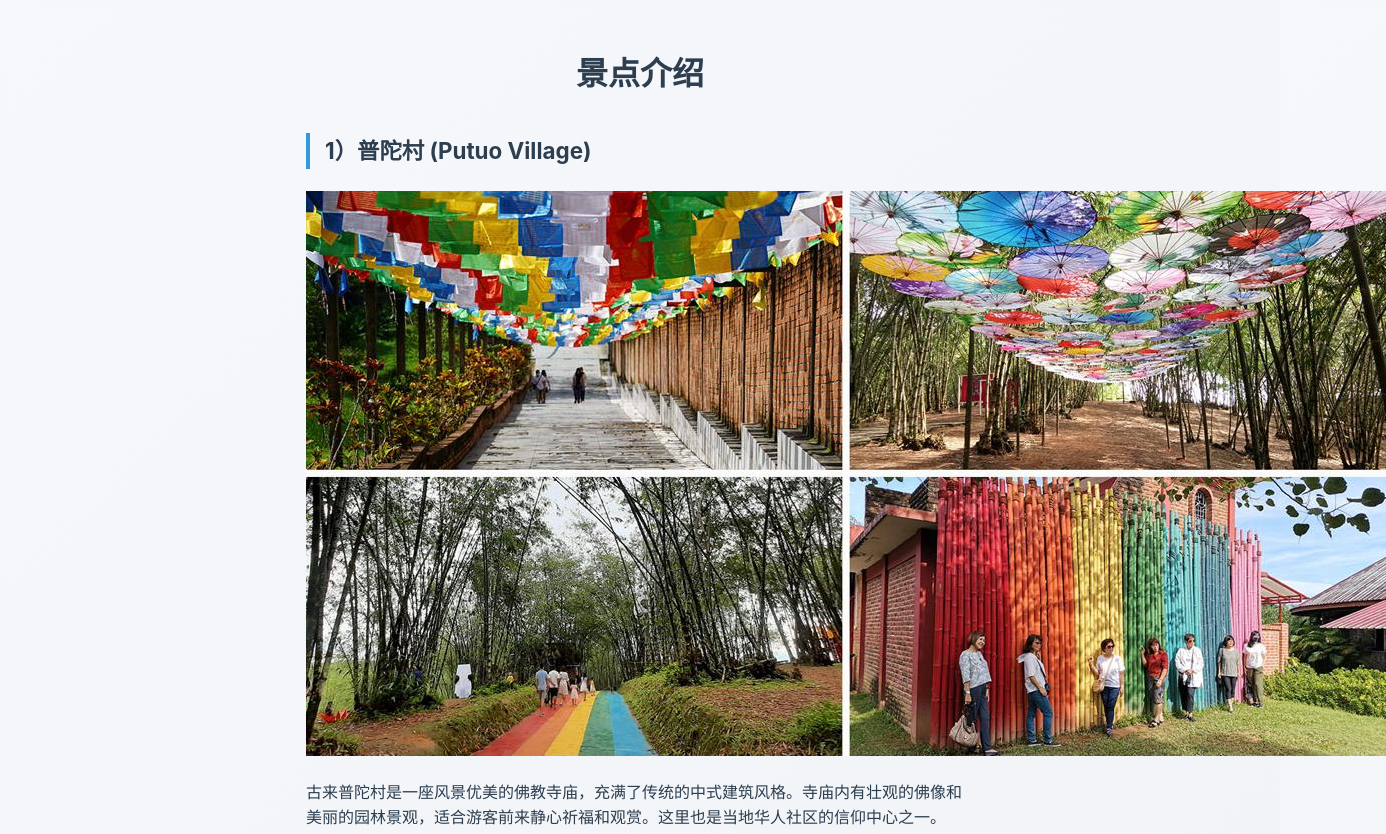
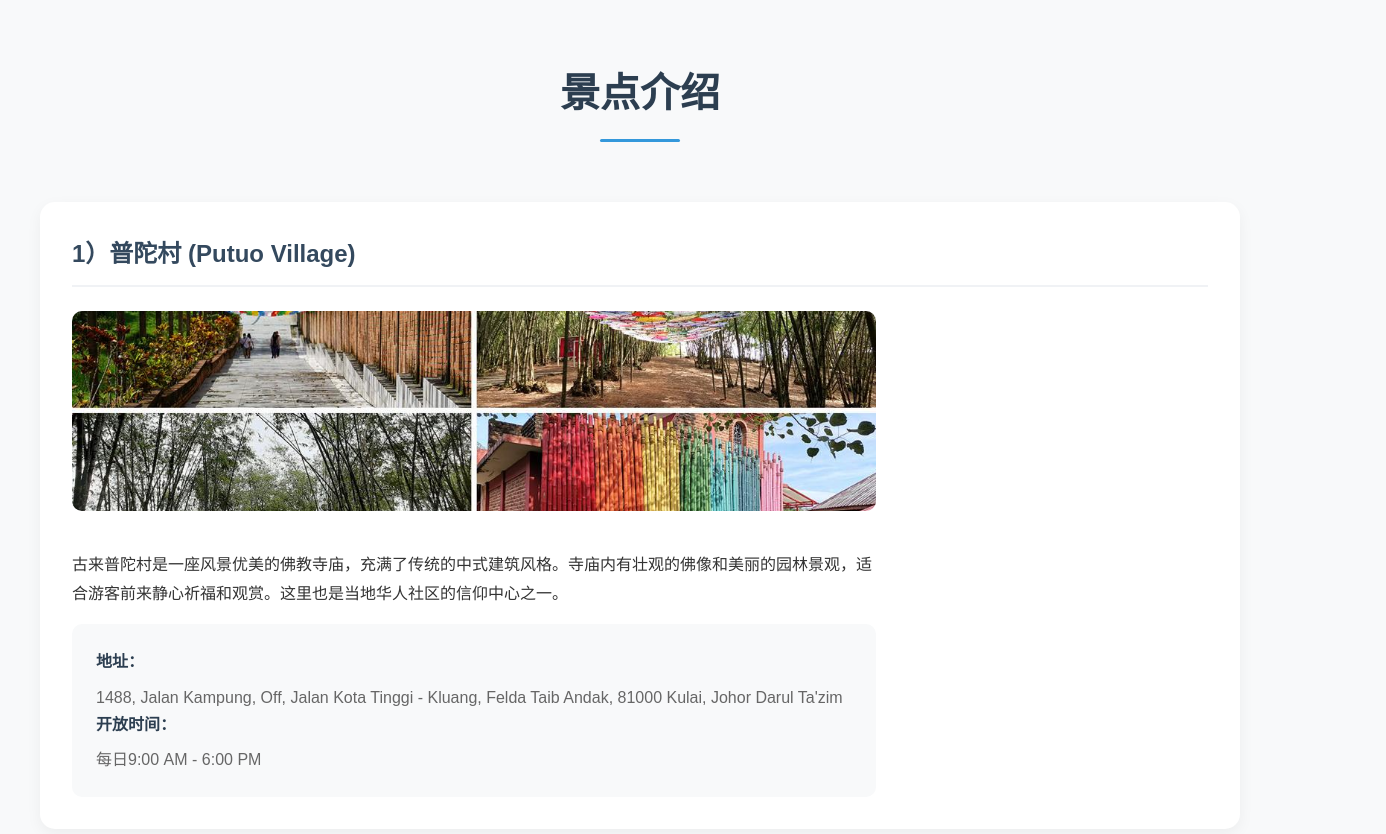
Before and after one commit to Backfire301/carpark, a plain HTML site: page attractions.html in a window 1280 px wide. Shown: the top 834 px of the page, 1386 px wide, since content can reach past the window. Drawn offline with Linux system fonts and the light colour scheme.

Commit message:
Update attractions.html

```diff
--- a/attractions.html
+++ b/attractions.html
@@ -5,85 +5,109 @@
   <title>景点介绍</title>
   <style>
     body {
-      font-family: "Microsoft YaHei", -apple-system, BlinkMacSystemFont, sans-serif;
-      background: linear-gradient(135deg, #f6f8fb 0%, #e9ecef 100%);
-      color: #2c3e50;
-      line-height: 1.6;
+      font-family: "Microsoft YaHei", sans-serif;
+      background-color: #f8f9fa;
+      color: #333;
+      line-height: 1.7;
       margin: 0;
       padding: 0;
     }
 
     .container {
-      width: 100%;
-      max-width: 700px;
+      max-width: 1200px;
       margin: 0 auto;
-      padding: 1em;
-      box-sizing: border-box;
+      padding: 2em;
     }
 
     h1 {
-      font-size: 2em;
       text-align: center;
-      margin: 1em 0;
       color: #2c3e50;
+      font-size: 2.5em;
+      margin-bottom: 1.5em;
+      position: relative;
+      padding-bottom: 15px;
+    }
+
+    h1::after {
+      content: "";
+      position: absolute;
+      bottom: 0;
+      left: 50%;
+      transform: translateX(-50%);
+      width: 80px;
+      height: 3px;
+      background: #3498db;
+      border-radius: 2px;
+    }
+
+    .attraction {
+      background: white;
+      border-radius: 15px;
+      padding: 2em;
+      margin-bottom: 2em;
+      box-shadow: 0 5px 15px rgba(0,0,0,0.05);
+      transition: transform 0.3s ease;
+    }
+
+    .attraction:hover {
+      transform: translateY(-5px);
+      box-shadow: 0 8px 25px rgba(0,0,0,0.1);
     }
 
     h2 {
-      font-size: 1.4em;
-      margin: 1.5em 0 1em;
-      padding-left: 15px;
-      border-left: 4px solid #3498db;
-      width: 100%;
-      box-sizing: border-box;
+      color: #34495e;
+      margin-top: 0;
+      font-size: 1.5em;
+      border-bottom: 2px solid #f0f2f5;
+      padding-bottom: 10px;
+      margin-bottom: 1em;
     }
 
-    .image-grid {
+    .attraction-content {
       display: grid;
-      grid-template-columns: repeat(2, 1fr);
-      gap: 10px;
-      width: 100%;
-      margin: 1em 0;
+      grid-template-columns: 1fr 300px;
+      gap: 2em;
+      align-items: start;
     }
 
-    .image-grid img {
-      width: 100%;
-      height: auto;
-      border-radius: 8px;
-      object-fit: cover;
-    }
-
-    p {
-      margin: 1em 0;
-      width: 100%;
-      box-sizing: border-box;
+    .attraction-info p {
+      margin-bottom: 1em;
+      line-height: 1.8;
     }
 
     .address-time {
       background: #f8f9fa;
-      padding: 12px;
-      border-radius: 8px;
-      margin: 1em 0;
+      padding: 1.5em;
+      border-radius: 10px;
+      font-style: normal;
+      color: #666;
+    }
+
+    .address-time strong {
+      display: block;
+      color: #2c3e50;
+      margin-bottom: 0.5em;
+    }
+
+    .attraction-image {
       width: 100%;
-      box-sizing: border-box;
+      height: 200px;
+      border-radius: 10px;
+      object-fit: cover;
+      margin-bottom: 1em;
     }
 
     @media (max-width: 768px) {
+      .attraction-content {
+        grid-template-columns: 1fr;
+      }
+
       .container {
         padding: 1em;
-        width: 100%;
       }
 
       h1 {
-        font-size: 1.8em;
-        margin: 0.8em 0;
-      }
-
-      h2 {
-        font-size: 1.3em;
-      }
-
-      .image-grid {
-        gap: 8px;
+        font-size: 2em;
       }
     }
   </style>
```
